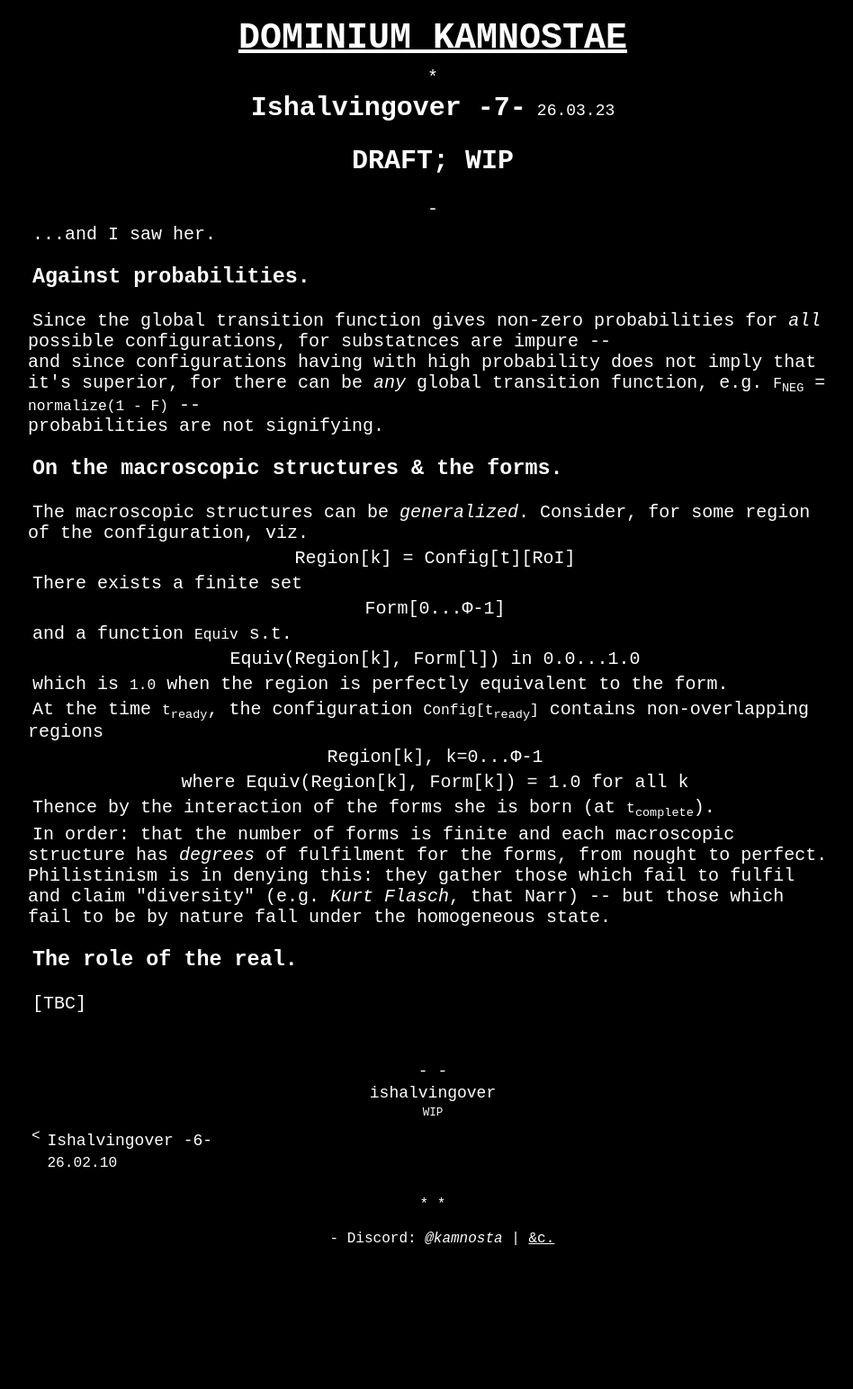
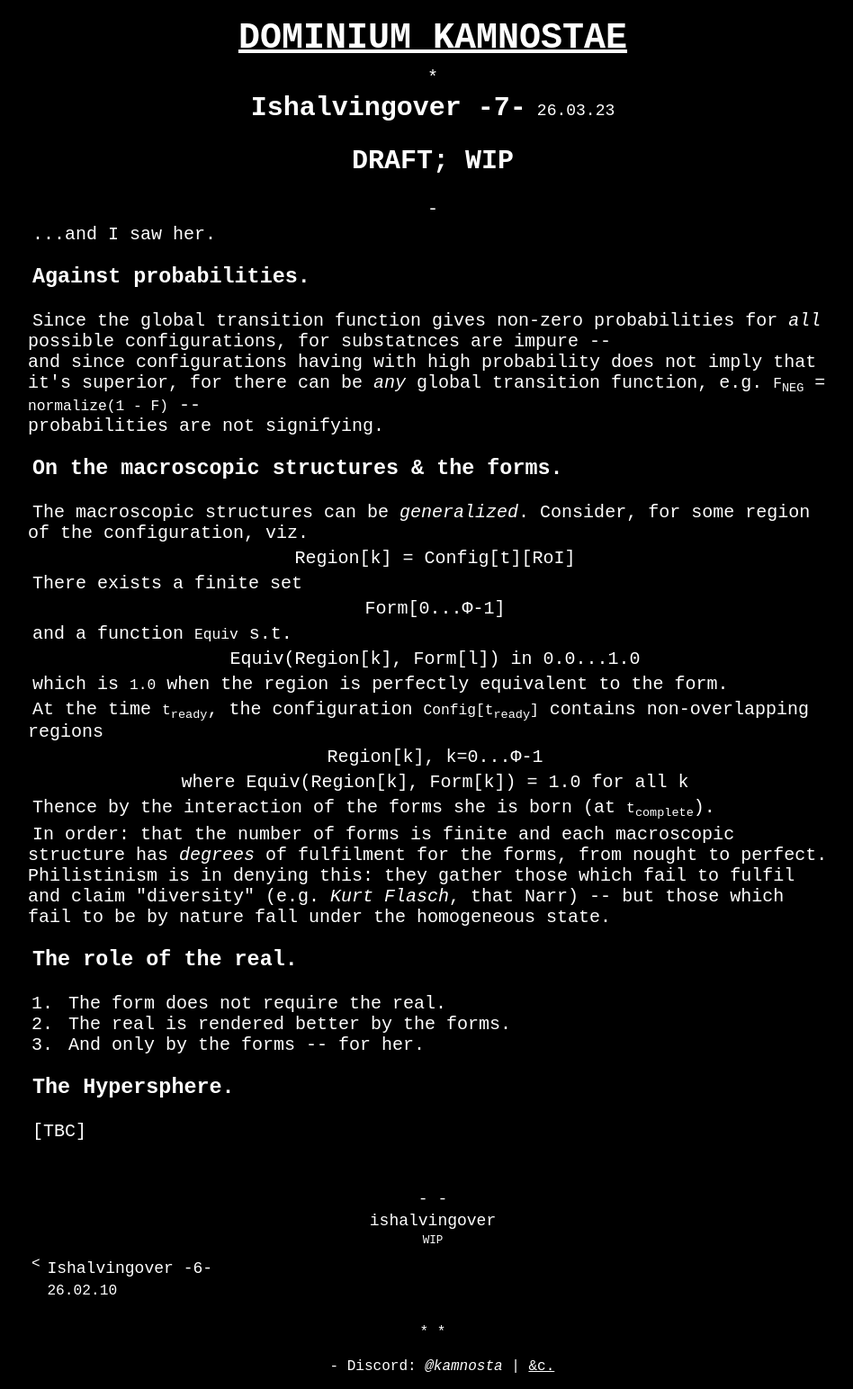
Before and after one commit to kamnosta/kamnosta.github.io, a Jekyll site: the page built from _ishalvingover/26-03-23-7.md, in a window 1280 px wide. Shown: the whole page at 90% size, without its empty margins (159-1107 px from the left). Built offline with Jekyll 4.4.1, drawn with Linux system fonts in a browser that asks for light colours; before the commit the page ends 1402 px from its top, so only the background shows below that.

Commit message:
iho7 update real

```diff
--- a/_ishalvingover/26-03-23-7.md
+++ b/_ishalvingover/26-03-23-7.md
@@ -37,4 +37,11 @@ Thence by the interaction of the forms she is born (at <code>t<sub>complete</sub
 In order: that the number of forms is finite and each macroscopic structure has *degrees* of fulfilment for the forms, from nought to perfect. Philistinism is in denying this: they gather those which fail to fulfil and claim "diversity" (e.g. *Kurt Flasch*, that Narr) -- but those which fail to be by nature fall under the homogeneous state.
 
 ### The role of the real.
+
+1. The form does not require the real.
+2. The real is rendered better by the forms.
+3. And only by the forms -- for her.
+
+### The Hypersphere.
+
 [TBC]
```
